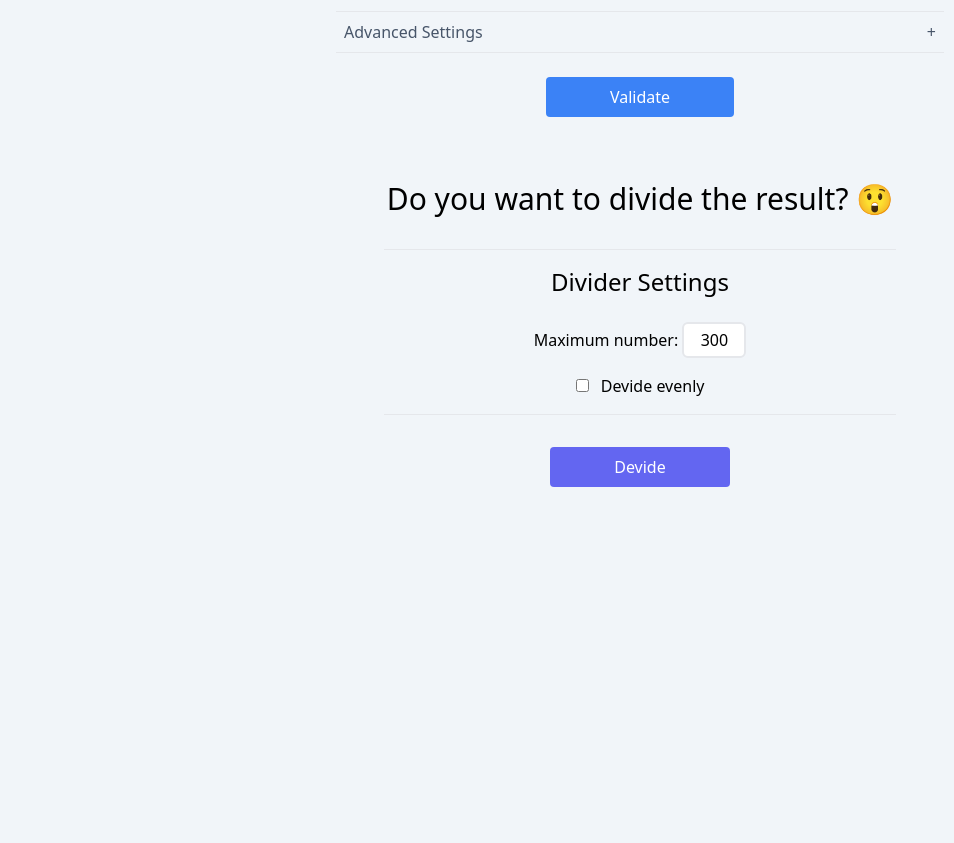
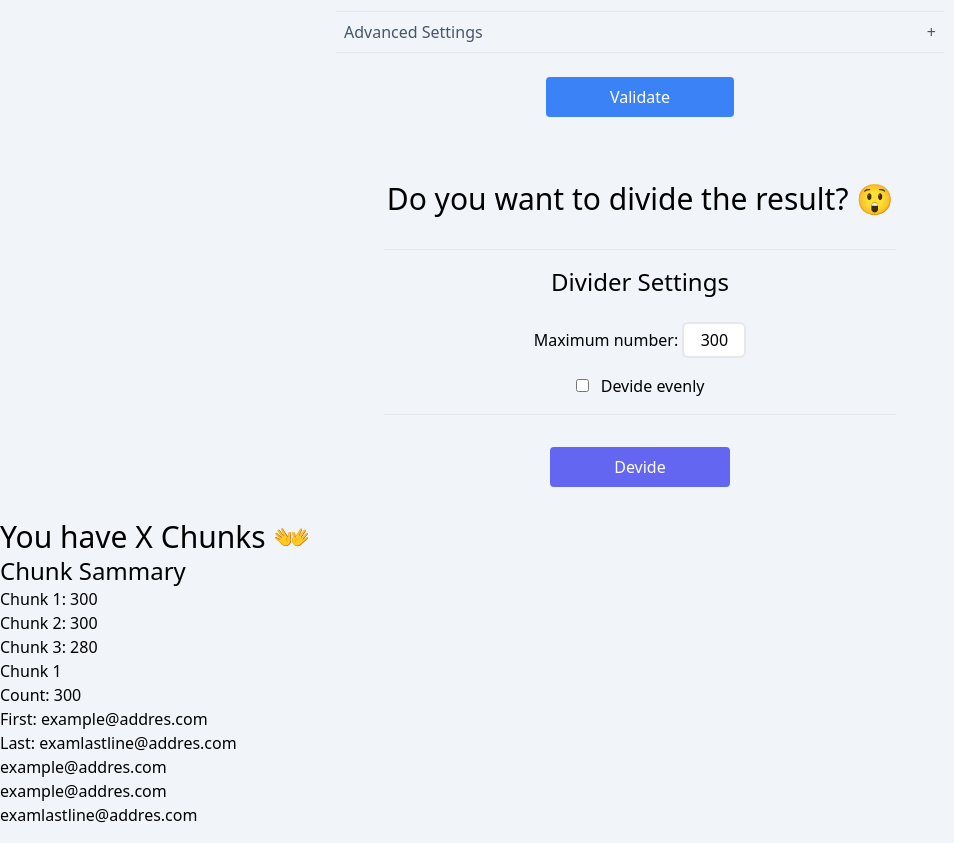
Before and after one commit to Kentaro-Furukawa/Address-Handler, a website: page index.html in a window 1280 px wide. Shown: the part 593-1436 px from the top of the page, without its empty margins (0-954 px from the left). Before the commit the page ends 1128 px from the top, so only its background shows below. Drawn offline with Linux system fonts and the light colour scheme.

Commit message:
chunks part basic elem

```diff
--- a/index.html
+++ b/index.html
@@ -77,6 +77,28 @@
         <div id="devider-process-container">
             <button id="devider-process">Devide</button>
         </div>
+    </section>
+    <section id="chunks">
+        <h2>You have X Chunks 👐</h2>
+        <section id="chunk-sammary">
+            <h3>Chunk Sammary</h3>
+            <ol>
+                <li>Chunk 1: 300</li>
+                <li>Chunk 2: 300</li>
+                <li>Chunk 3: 280</li>
+            </ol>
+        </section>
+        <section class="chunk-card">
+            <h4>Chunk 1</h4>
+            <p>Count: 300</p>
+            <p>First: example@addres.com</p>
+            <p>Last: examlastline@addres.com</p>
+            <ol>
+                <li>example@addres.com</li>
+                <li>example@addres.com</li>
+                <li>examlastline@addres.com</li>
+            </ol>
+        </section>
 
     </section>
 
```
